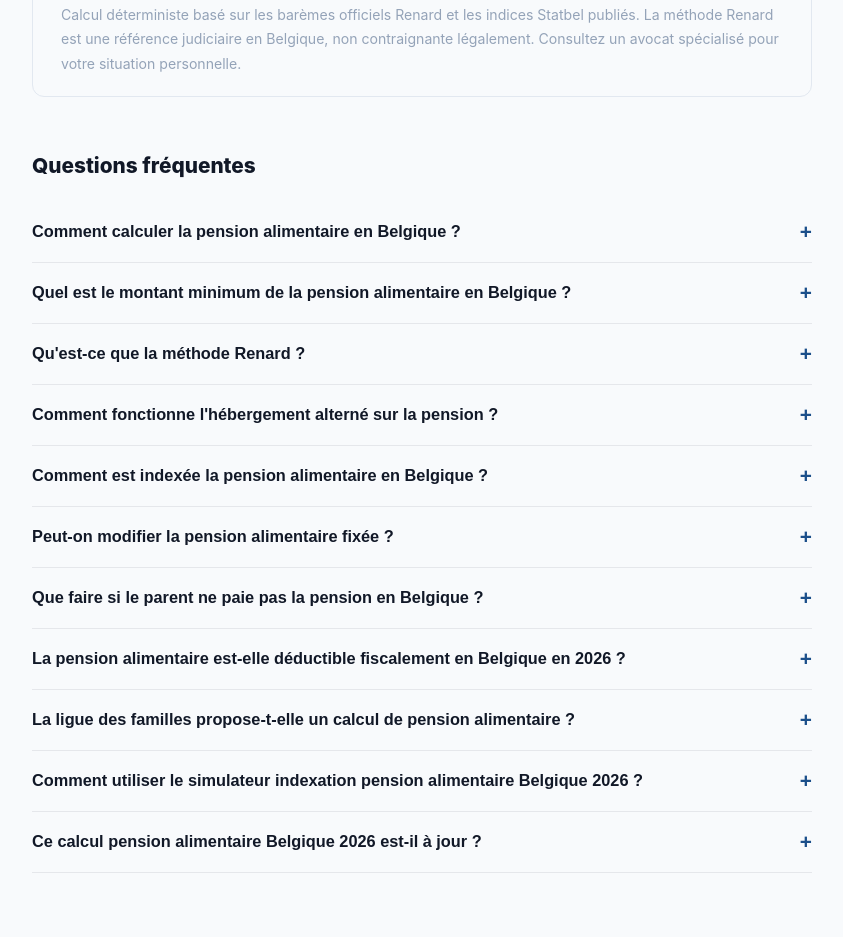
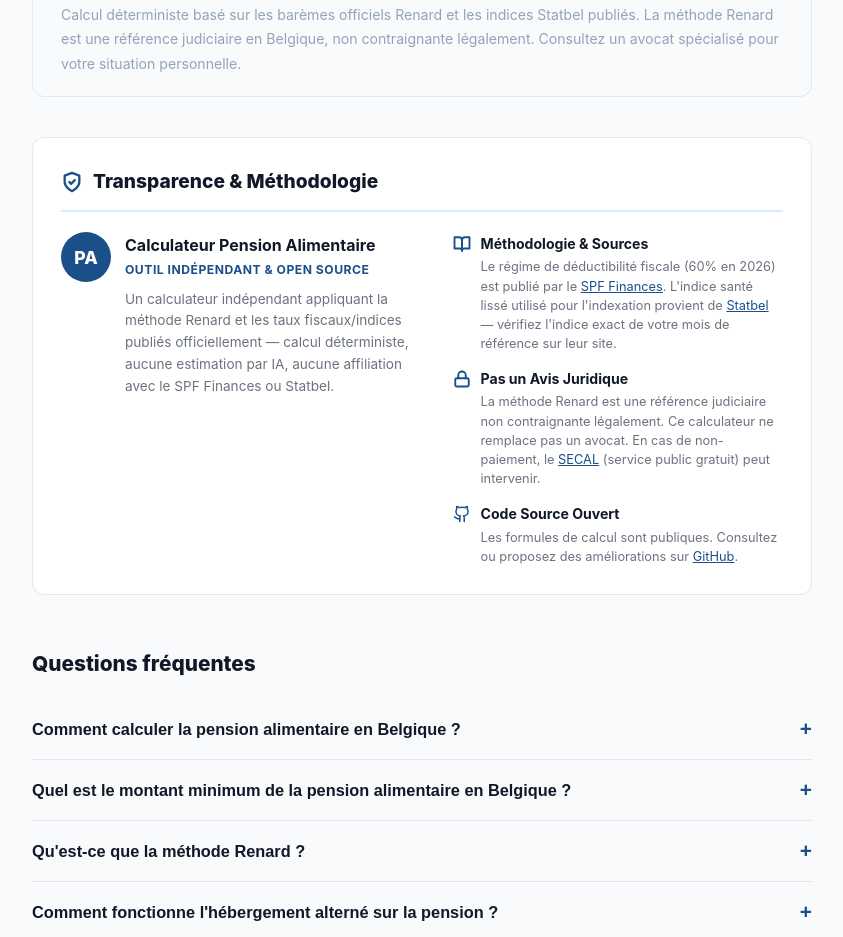
Before and after one commit to sadiyaqeen92639572-cloud/pension-alimentaire-belgique, a plain HTML site: page index.html in a window 1280 px wide. Shown: the part 5095-6032 px from the top of the page, without its empty margins (218-1061 px from the left). Drawn offline with Linux system fonts and the light colour scheme.

Commit message:
Add honest E-E-A-T transparency section
Independent/open-source framing, links to real verified sources:
SPF Finances (fin.belgium.be) for the 2026 60% deductibility regime,
Statbel (statbel.fgov.be) for the smoothed health index, SECAL
(finances.belgium.be) for unpaid alimony recourse. Explicit "not
legal advice" disclaimer and open-source GitHub link. No fabricated
credentials or claims.

```diff
--- a/index.html
+++ b/index.html
@@ -222,6 +222,22 @@
   footer { background: #111827; color: #9ca3af; text-align: center; padding: 32px 20px; font-size: 0.92rem; }
   footer p { color: #9ca3af; }
   footer a { color: #d1d5db; }
+  .eeat-section { background: white; border: 1px solid var(--border); border-radius: var(--radius); padding: 28px; margin: 32px 0; }
+  .eeat-title { font-size: 1.2rem; font-weight: 800; color: var(--text); margin-bottom: 20px; display: flex; align-items: center; gap: 10px; border-bottom: 2px solid var(--brand-light); padding-bottom: 12px; }
+  .eeat-title svg { color: var(--brand); flex-shrink: 0; }
+  .eeat-grid { display: grid; grid-template-columns: 1.1fr 1fr; gap: 28px; }
+  @media (max-width: 640px) { .eeat-grid { grid-template-columns: 1fr; gap: 20px; } }
+  .eeat-author-card { display: flex; gap: 14px; align-items: flex-start; }
+  .eeat-avatar { width: 50px; height: 50px; border-radius: 50%; background: var(--brand); display: flex; align-items: center; justify-content: center; color: white; font-weight: 800; font-size: 1.1rem; flex-shrink: 0; }
+  .eeat-author-info h3 { font-size: 1rem; font-weight: 700; color: var(--text); margin-bottom: 2px; }
+  .eeat-author-subtitle { font-size: 0.76rem; font-weight: 700; color: var(--brand); text-transform: uppercase; letter-spacing: .5px; margin-bottom: 8px; }
+  .eeat-author-info p { font-size: 0.85rem; color: var(--muted); line-height: 1.6; }
+  .eeat-compliance { display: flex; flex-direction: column; gap: 14px; }
+  .eeat-compliance-item { display: flex; gap: 10px; align-items: flex-start; }
+  .eeat-compliance-icon { color: var(--brand); flex-shrink: 0; margin-top: 3px; }
+  .eeat-compliance-text h4 { font-size: 0.88rem; font-weight: 700; color: var(--text); margin-bottom: 2px; }
+  .eeat-compliance-text p { font-size: 0.8rem; color: var(--muted); line-height: 1.5; margin-bottom: 0; }
+  .eeat-compliance-text a { color: var(--brand); text-decoration: underline; }
 </style>
 </head>
 <body>
@@ -497,6 +513,46 @@ Pension indexée = Pension d'origine × (Indice du mois actuel / Indice du mois
     <p style="font-size:0.88rem;color:#94a3b8;margin:0;">Calcul déterministe basé sur les barèmes officiels Renard et les indices Statbel publiés. La méthode Renard est une référence judiciaire en Belgique, non contraignante légalement. Consultez un avocat spécialisé pour votre situation personnelle.</p>
   </div>
 
+  <div class="eeat-section">
+    <h2 class="eeat-title">
+      <svg width="22" height="22" viewBox="0 0 24 24" fill="none" stroke="currentColor" stroke-width="2.5" stroke-linecap="round" stroke-linejoin="round"><path d="M12 22s8-4 8-10V5l-8-3-8 3v7c0 6 8 10 8 10z"></path><path d="m9 12 2 2 4-4"></path></svg>
+      Transparence &amp; Méthodologie
+    </h2>
+    <div class="eeat-grid">
+      <div class="eeat-author-card">
+        <div class="eeat-avatar">PA</div>
+        <div class="eeat-author-info">
+          <h3>Calculateur Pension Alimentaire</h3>
+          <div class="eeat-author-subtitle">Outil Indépendant &amp; Open Source</div>
+          <p>Un calculateur indépendant appliquant la méthode Renard et les taux fiscaux/indices publiés officiellement — calcul déterministe, aucune estimation par IA, aucune affiliation avec le SPF Finances ou Statbel.</p>
+        </div>
+      </div>
+      <div class="eeat-compliance">
+        <div class="eeat-compliance-item">
+          <svg class="eeat-compliance-icon" width="18" height="18" viewBox="0 0 24 24" fill="none" stroke="currentColor" stroke-width="2.5" stroke-linecap="round" stroke-linejoin="round"><path d="M2 3h6a4 4 0 0 1 4 4v14a3 3 0 0 0-3-3H2z"></path><path d="M22 3h-6a4 4 0 0 0-4 4v14a3 3 0 0 1 3-3h7z"></path></svg>
+          <div class="eeat-compliance-text">
+            <h4>Méthodologie &amp; Sources</h4>
+            <p>Le régime de déductibilité fiscale (60% en 2026) est publié par le <a href="https://fin.belgium.be/fr/particuliers/avantages-fiscaux/pension-alimentaire-payee" target="_blank" rel="noopener">SPF Finances</a>. L'indice santé lissé utilisé pour l'indexation provient de <a href="https://statbel.fgov.be/fr/themes/prix-la-consommation/indice-sante" target="_blank" rel="noopener">Statbel</a> — vérifiez l'indice exact de votre mois de référence sur leur site.</p>
+          </div>
+        </div>
+        <div class="eeat-compliance-item">
+          <svg class="eeat-compliance-icon" width="18" height="18" viewBox="0 0 24 24" fill="none" stroke="currentColor" stroke-width="2.5" stroke-linecap="round" stroke-linejoin="round"><rect x="3" y="11" width="18" height="11" rx="2" ry="2"></rect><path d="M7 11V7a5 5 0 0 1 10 0v4"></path></svg>
+          <div class="eeat-compliance-text">
+            <h4>Pas un Avis Juridique</h4>
+            <p>La méthode Renard est une référence judiciaire non contraignante légalement. Ce calculateur ne remplace pas un avocat. En cas de non-paiement, le <a href="https://finances.belgium.be/fr/particuliers/famille/rente_alimentaire/secal" target="_blank" rel="noopener">SECAL</a> (service public gratuit) peut intervenir.</p>
+          </div>
+        </div>
+        <div class="eeat-compliance-item">
+          <svg class="eeat-compliance-icon" width="18" height="18" viewBox="0 0 24 24" fill="none" stroke="currentColor" stroke-width="2" stroke-linecap="round" stroke-linejoin="round"><path d="M15 22v-4a4.8 4.8 0 0 0-1-3.5c3 0 6-2 6-5.5.08-1.25-.27-2.48-1-3.5.28-1.15.28-2.35 0-3.5 0 0-1 0-3 1.5-2.64-.5-5.36-.5-8 0C6 2 5 2 5 2c-.3 1.15-.3 2.35 0 3.5A5.403 5.403 0 0 0 4 9c0 3.5 3 5.5 6 5.5-.39.49-.68 1.05-.85 1.65-.17.6-.22 1.23-.15 1.85v4"></path><path d="M9 18c-4.51 2-5-2-7-2"></path></svg>
+          <div class="eeat-compliance-text">
+            <h4>Code Source Ouvert</h4>
+            <p>Les formules de calcul sont publiques. Consultez ou proposez des améliorations sur <a href="https://github.com/sadiyaqeen92639572-cloud/pension-alimentaire-belgique" target="_blank" rel="noopener">GitHub</a>.</p>
+          </div>
+        </div>
+      </div>
+    </div>
+  </div>
+
   <h2 class="section-title">Questions fréquentes</h2>
 
   <div class="faq-item">
```
